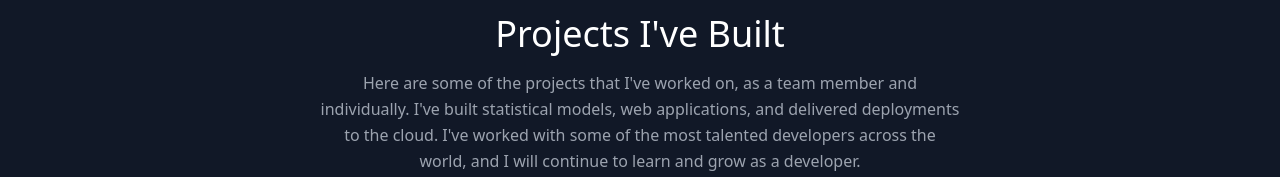
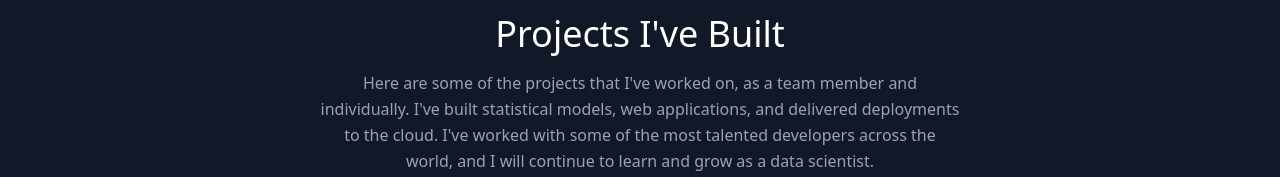
Before and after one commit to techthumb1/react_ds_portfolio, a React (Create React App) app: page / in a window 1280 px wide. Shown: the part 623-800 px from the top of the page. Built offline with nearby package versions, Linux system fonts and the light colour scheme.

Commit message:
Update Projects.js

```diff
--- a/src/components/Projects.js
+++ b/src/components/Projects.js
@@ -18,7 +18,7 @@ export default function Projects() {
             member and individually. I've built statistical models, web
             applications, and delivered deployments to the cloud. I've
             worked with some of the most talented developers across the
-            world, and I will continue to learn and grow as a developer.
+            world, and I will continue to learn and grow as a data scientist.
           </p>
         </div>
         <div className="flex flex-wrap -m-4">
```
